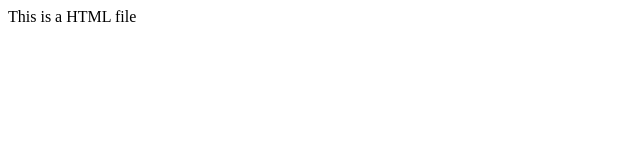
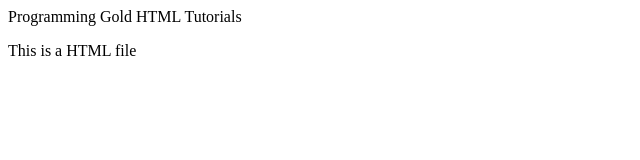
Before and after one commit to ryancrosbyr/ryancrosbyr.github.io, a plain HTML site: page index.html in a window 1280 px wide. Shown: the whole page, without its empty margins (0-640 px from the left). Drawn offline with Linux system fonts and the light colour scheme.

Commit message:
Adding Java Script
Added Hellow world console log

```diff
--- a/index.html
+++ b/index.html
@@ -1,3 +1,9 @@
 <HTML>
-  <p> This is a HTML file </p>
+<head>
+<script> console.log("Hello World") </script>
+</head>
+	<body>
+	<p> Programming Gold HTML Tutorials </p>
+	<p> This is a HTML file </p>
+	<body>
 </HTML>
```
